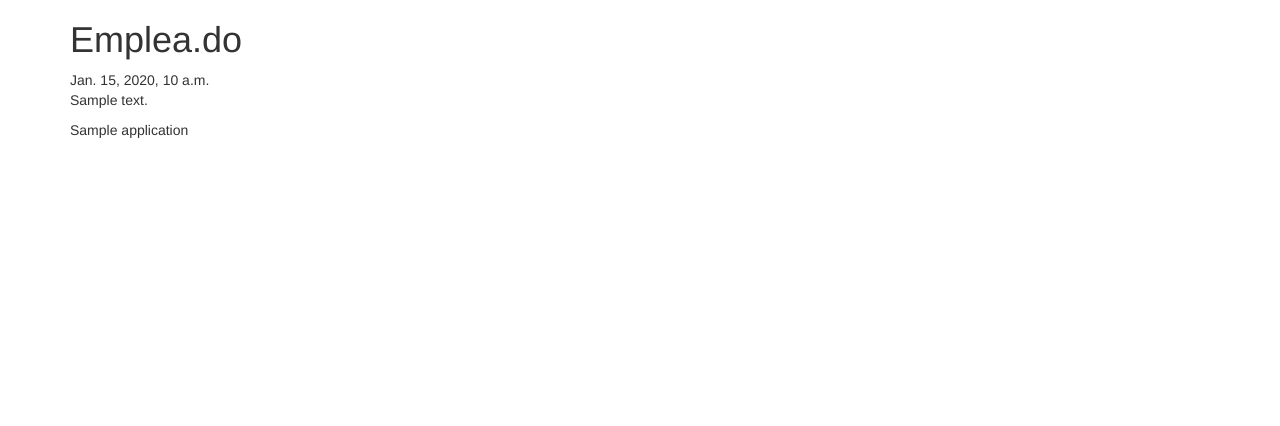
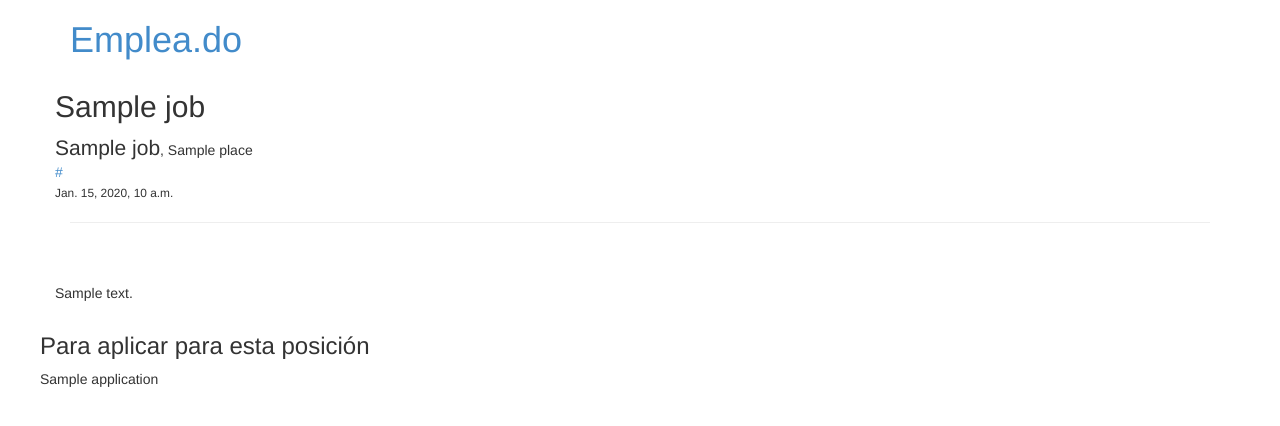
Before and after one commit to developersdo/emplea.do-django, a Django app: template core/templates/jobs/job_details.html in a window 1280 px wide. Shown: the top 426 px of the page. Run offline with Django 3.2, Linux system fonts and the light colour scheme; the template is opened without the code that fills it: most values are stand-ins (such as "Sample title", 1, 10 or a date in 2020); data that the repository does not hold is empty; parts of the project's set-up code (start-up, migrations or seed data) failed here and were passed over; some libraries are stand-ins or nearby versions.

Commit message:
creación de templates para listar los trabajos disponibles (job_list.html) y los detalles de los mismo (job_detail.html), ademas de un formulario, creación de sus vistas y añadiendolos a los urls

```diff
--- a/core/templates/base.html
+++ b/core/templates/base.html
@@ -11,7 +11,7 @@
 <body>
 
 <div class="container">
-<h1>Emplea.do </h1>
+<a href="/"><h1>Emplea.do </h1></a>
    {% block content %} {% endblock content %}
 <script type='text/javascript' src="{% static "js/jquery.min.js" %}"></script>
 <script type='text/javascript' src="{% static "bs/js/bootstrap.min.js" %}"></script>
--- a/core/templates/jobs/job_details.html
+++ b/core/templates/jobs/job_details.html
@@ -3,7 +3,43 @@
 {% block title %} {{ job.name }} {% endblock title %}
 
 {% block content %}
-<div>{{ job.pub_date }}</div>
- <p>{{ job.description }} </p>
- <p>{{ job.application }}</p>
+<div class="span1"></div>
+    <div class="span10">
+<div class="row">
+  <span class="page-header">
+    <h2>{{ job.name }}</h2>
+  </span>
+</div>
+<div class="row">
+  <div class="span8">
+    <span class="lead">{{ job.company_name }}</span><span class="muted">, {{ job.place }}</span>
+    <br>
+    <a href="{{ job.url }}" target="_blank">{{ job.url }}</a><br>
+    <span class="muted"><small>{{ job.pub_date }}</small></span>
+
+  </div>
+</div>
+<hr>
+
+<br>
+<div class="row">
+  <div class="span7">
+      <span >
+
+        <div><br></div>
+        <div>
+        	<p>{{ job.description }}</p>
+        </div>
+      </span>
+  </div>
+
+  <div class="span2">
+<div class="row">
+  <div class="hero-unit">
+    <h3>Para aplicar para esta posici&oacuten</h3>
+
+    <p>{{ job.application }}</p>
+  </div>
+
+</div>
 {%endblock content%}
--- a/emplea_do/urls.py
+++ b/emplea_do/urls.py
@@ -1,7 +1,7 @@
 from django.conf.urls import patterns, include, url
 
 from django.contrib import admin
-from core.views import JobList, JobDetail
+from core.views import JobList, JobDetail, JobCreate
 
 admin.autodiscover()
 
@@ -10,6 +10,7 @@ urlpatterns = patterns('',
     # url(r'^$', 'emplea_do.views.home', name='home'),
     # url(r'^blog/', include('blog.urls')),
     url(r'^$', JobList.as_view()),
+    url(r'^job/new/$', JobCreate.as_view()),
     url(r'^job/(?P<pk>\d+)/$', JobDetail.as_view()),
     url(r'^admin/', include(admin.site.urls)),
 )
```
Also changed, not shown: core/templates/jobs/job_form.html (added, +13 -0 lines), core/templates/jobs/job_list.html (+10 -3 lines), core/views.py (+9 -3 lines).
